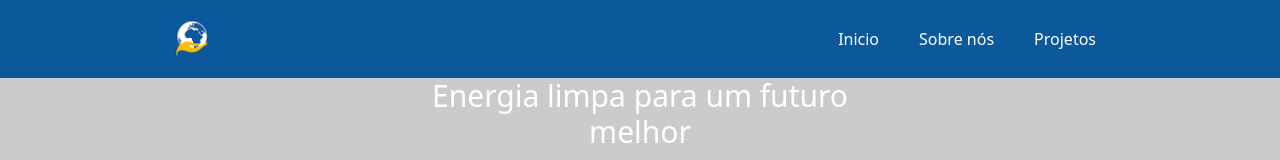
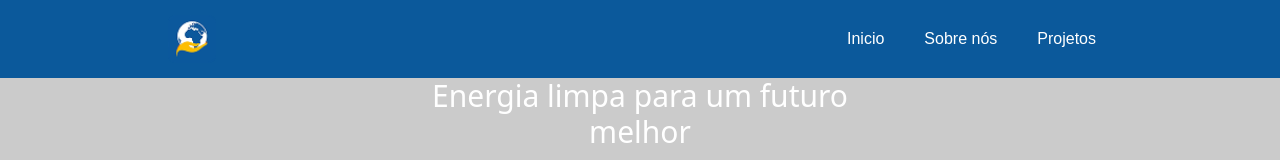
Before and after one commit to moreira-m/global-energia, a React (Vite) app: page / in a window 1280 px wide. Shown: the top 160 px of the page. Built offline with nearby package versions, Linux system fonts and the light colour scheme; the HTML template or start-up script is replaced by a standard one.

Commit message:
fix: adjust header fonts

```diff
--- a/src/components/Header.jsx
+++ b/src/components/Header.jsx
@@ -52,7 +52,7 @@ export default function Header() {
                 <a
                   href="#"
                   onClick={() => setIsMenuOpen(false)}
-                  className={`block w-full h-full text-center font-roboto-condensed text-white transition-all ${
+                  className={`block w-full h-full text-center font-gotham text-white transition-all ${
                     isMenuOpen ? 'hover:text-black' : 'hover:underline'
                   }`}
                 >
```
